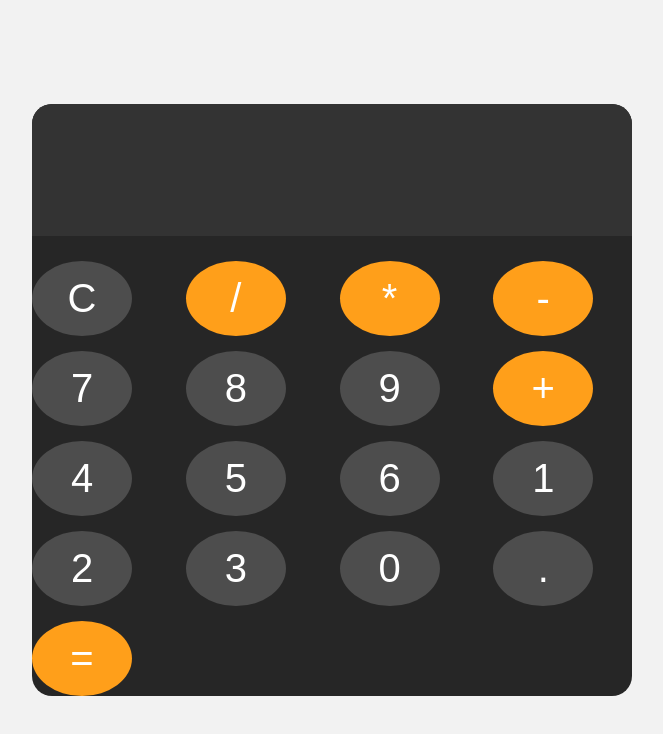
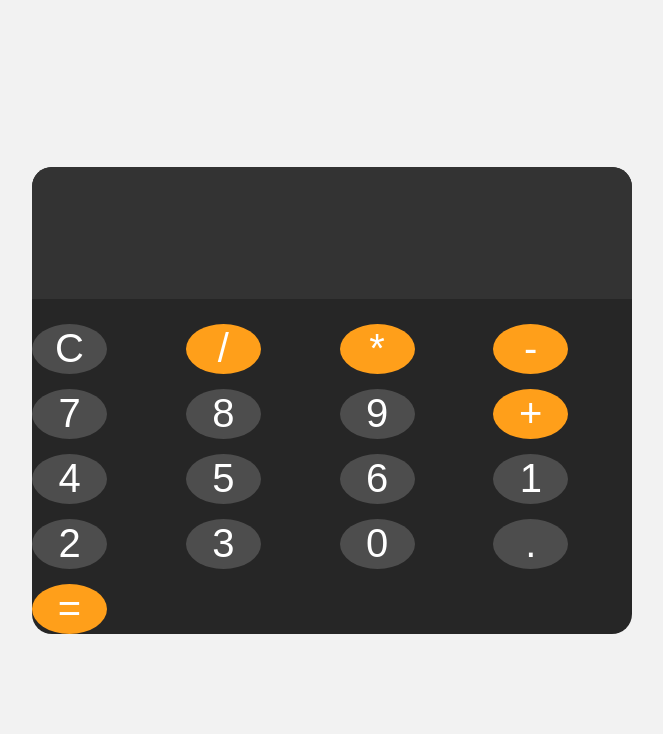
Before and after one commit to oladeleridwan477-cloud/simple-java-calculator, a plain HTML site: page index.html in a window 1280 px wide. Shown: the whole page, without its empty margins (308-971 px from the left). Drawn offline with Linux system fonts and the light colour scheme.

Commit message:
styles.css

```diff
--- a/styles.css
+++ b/styles.css
@@ -29,8 +29,8 @@ body{
     padding-top: 25px;
 }
 button{
-    width: 100px;
-    height: 75px;
+    width: 75px;
+    height: 50px;
     border-radius: 50%;
     border: none;
     background-color: hsl(0, 0%, 30%);
```
